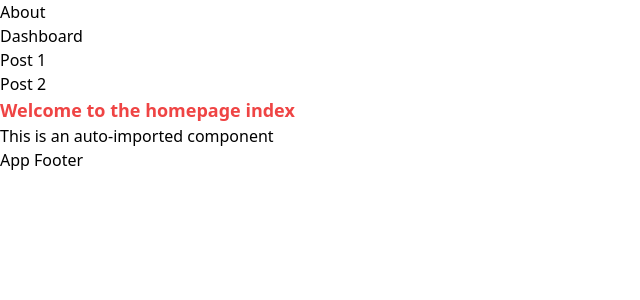
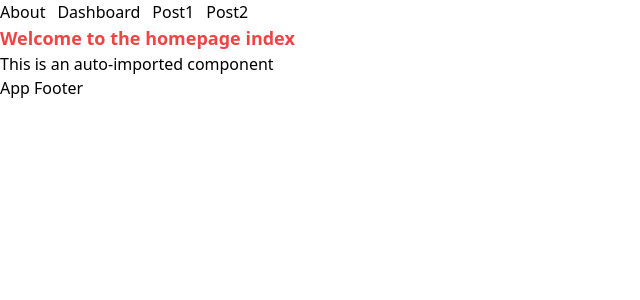
Before and after one commit to hyoilll/basic_nuxt, a Nuxt app: page / in a window 1280 px wide. Shown: the top 300 px of the page, without its empty margins (0-640 px from the left). Built offline with nearby package versions, Linux system fonts and the light colour scheme.

Commit message:
pageTranstion

```diff
--- a/assets/scss/main.scss
+++ b/assets/scss/main.scss
@@ -5,3 +5,24 @@ h1 {
 .test {
   text-align: center;
 }
+
+.page-enter-active,
+.page-leave-active {
+  transition: all 0.4s;
+}
+
+.page-enter-from,
+.page-leave-to {
+  opacity: 0;
+  filter: blur(1rem);
+}
+
+.rotate-enter-active,
+.rotate-leave-active {
+  transition: all 0.4s;
+}
+.rotate-enter-from,
+.rotate-leave-to {
+  opacity: 0;
+  transform: rotate3d(1, 1, 1, 15deg);
+}
--- a/components/AppHeader.vue
+++ b/components/AppHeader.vue
@@ -1,7 +1,7 @@
 <template>
   <header>
     <nav>
-      <ul>
+      <ul class="flex gap-3">
         <li>
           <NuxtLink to="/about">About</NuxtLink>
         </li>
@@ -9,10 +9,10 @@
           <NuxtLink to="/dashboard">Dashboard</NuxtLink>
         </li>
         <li>
-          <NuxtLink to="/posts/1">Post 1</NuxtLink>
+          <NuxtLink to="/posts/1">Post1</NuxtLink>
         </li>
         <li>
-          <NuxtLink to="/posts/2">Post 2</NuxtLink>
+          <NuxtLink to="/posts/2">Post2</NuxtLink>
         </li>
       </ul>
     </nav>
--- a/nuxt.config.ts
+++ b/nuxt.config.ts
@@ -20,5 +20,10 @@ export default defineNuxtConfig({
   },
   modules: [
     '@nuxtjs/tailwindcss'
-  ]
+  ],
+  app: {
+    pageTransition: {
+      name: 'page', mode: 'out-in'
+    }
+  }
 })
--- a/pages/posts/[id].vue
+++ b/pages/posts/[id].vue
@@ -20,6 +20,9 @@ definePageMeta({
      * しかし、存在してなかったら、そのまま404エラーを表示する。
      */
     return typeof route.params.id === 'string' && /^\d+$/.test(route.params.id) // Check if the id is made up of digits
+  },
+  pageTransition: {
+    name: 'rotate'
   }
 })
 </script>
```
